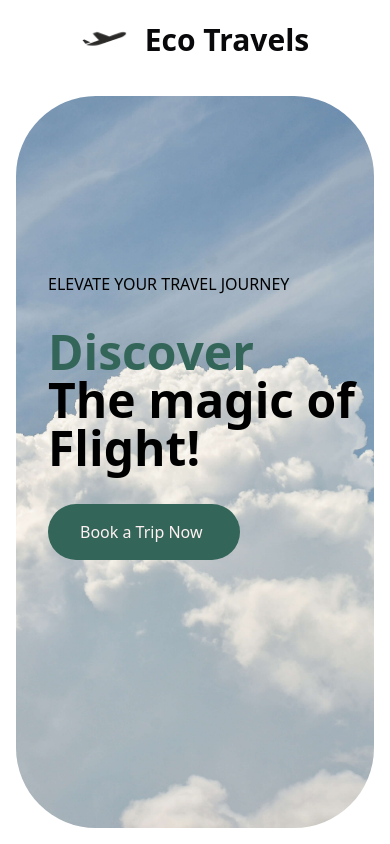
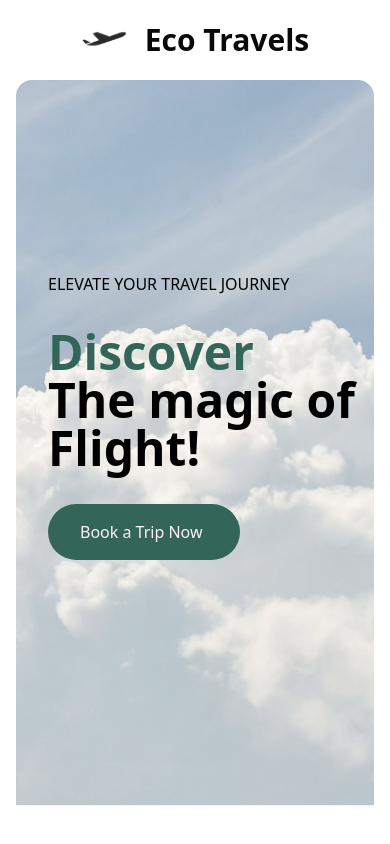
Before and after one commit to smadabat1/EcoTravels, a React (Vite) app: page / in a window 390 px wide. Shown: the top 844 px of the page. Built offline with nearby package versions, Linux system fonts and the light colour scheme.

Commit message:
Responsive changes

```diff
--- a/src/components/Landingpage/Header/index.tsx
+++ b/src/components/Landingpage/Header/index.tsx
@@ -4,7 +4,7 @@ import plane4 from "@/assets/plane4.png";
 import Menu from "./menu";
 export default function Header() {
   return (
-    <div className="h-full w-full p-4 flex flex-col md:flex-row md:justify-evenly md:tems-center">
+    <div className="h-full w-full p-4 flex flex-col md:flex-row md:justify-evenly items-center">
       <div className="flex flex-row items-center justify-center md:justify-normal gap-x-4">
         <img src={plane4} className="w-12 h-12"/>
         <p className="text-3xl font-bold">Eco Travels</p>
--- a/src/components/Landingpage/MainContainer/index.tsx
+++ b/src/components/Landingpage/MainContainer/index.tsx
@@ -1,22 +1,43 @@
 import mainImage from "@/assets/image2.jpg";
 import plane from "@/assets/plane1.webp";
 import { FlipWords } from "@/components/ui/flip-words";
+import { motion, useScroll, useTransform } from "framer-motion";
+import { useRef } from "react";
 
 export default function MainPageIndex() {
   const words = ["Experience", "Discover", "Enjoy", "Feel"];
+  const container = useRef(null);
+  const { scrollYProgress } = useScroll({
+    target: container,
+    offset: ["start end", "end start"],
+  });
+
+  const yMovement = useTransform(
+    scrollYProgress,
+    [0, 0.5, 1],
+    ["10%", "0%", "-10%"]
+  );
+  const scale = useTransform(scrollYProgress, [0, 0.5, 1], [1, 1.05, 1.1]);
+  const opacity = useTransform(scrollYProgress, [0, 0.8, 1], [1, 0.8, 0.6]);
+
   return (
-    <div className="h-[calc(100vh-6rem)] md:p-8 pt-4 relative overflow-hidden">
-      <div className="w-full h-full overflow-hidden" style={{ borderRadius: 80 }}>
-        <img src={mainImage} loading="lazy" className="w-full h-full object-cover light:mix-blend-multiply" />
-      </div>
+    <div ref={container} className="h-[calc(100vh-6rem)] md:p-0 relative overflow-hidden rounded-xl">
+      <motion.div
+        style={{
+          y: yMovement,
+          scale: scale,
+          opacity: opacity,
+        }}
+        className="w-full h-full overflow-hidden absolute inset-0"
+      >
+        <img src={mainImage} loading="lazy" className="w-full h-screen object-cover rounded-xl light:mix-blend-multiply" />
+      </motion.div>
 
       <div className="absolute left-8 top-48 m-auto md:left-48 md:top-48 flex flex-col gap-y-8 text-black select-none">
         <p>ELEVATE YOUR TRAVEL JOURNEY</p>
         <div className="transition-all duration-300 ease-out">
           <FlipWords words={words} className="text-5xl lg:text-8xl font-bold text-primary dark:text-primary" />
-          <p className="text-5xl lg:text-8xl font-bold text-black">
-            The magic of
-          </p>
+          <p className="text-5xl lg:text-8xl font-bold text-black">The magic of</p>
           <p className="text-5xl lg:text-8xl font-bold text-black">Flight!</p>
         </div>
         <div className="w-48">
--- a/src/components/Landingpage/index.tsx
+++ b/src/components/Landingpage/index.tsx
@@ -12,7 +12,7 @@ export default function LandingPageIndex() {
   }, []);
 
   return (
-    <div className="flex flex-col gap-y-24 px-4 md:px-24">
+    <div className="flex flex-col gap-y-24 px-4">
         <MainPageIndex />
         <PopularPlacesIndex />
         <BentoGridSecondDemo />
```
